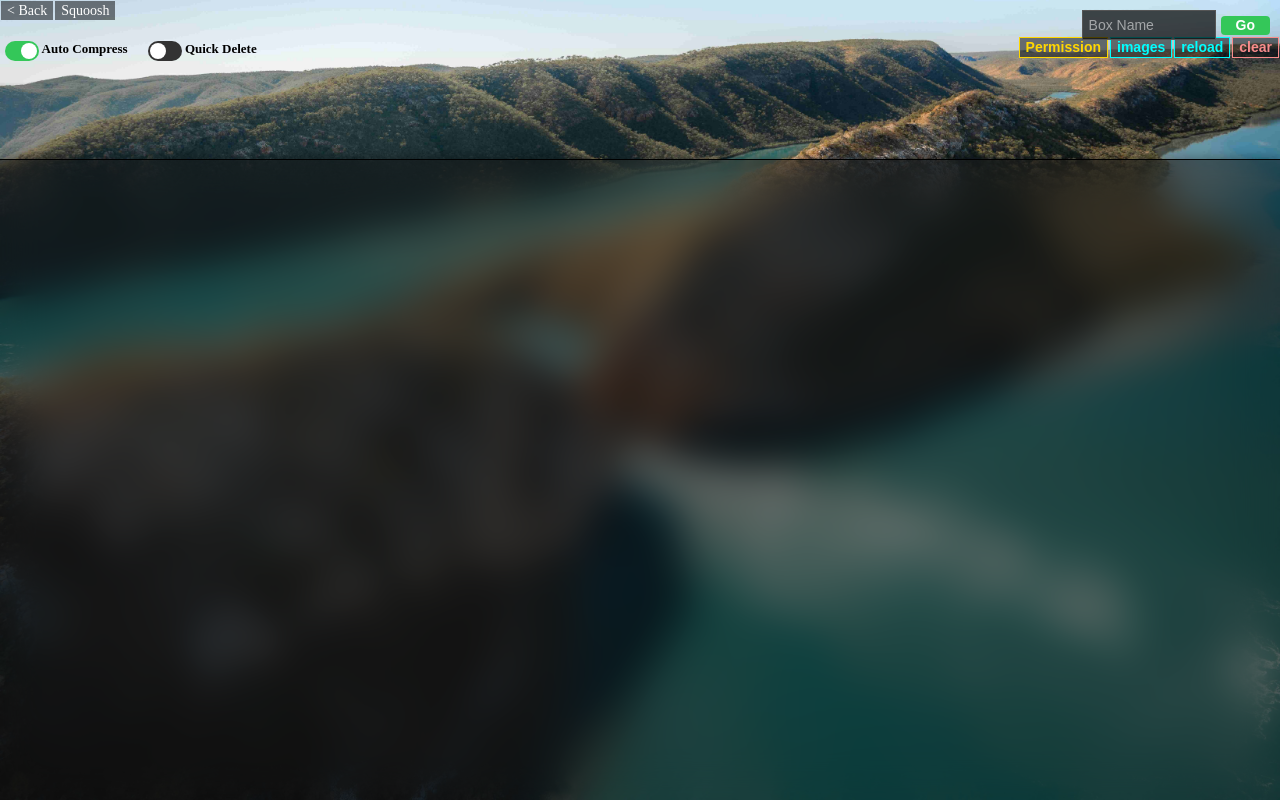
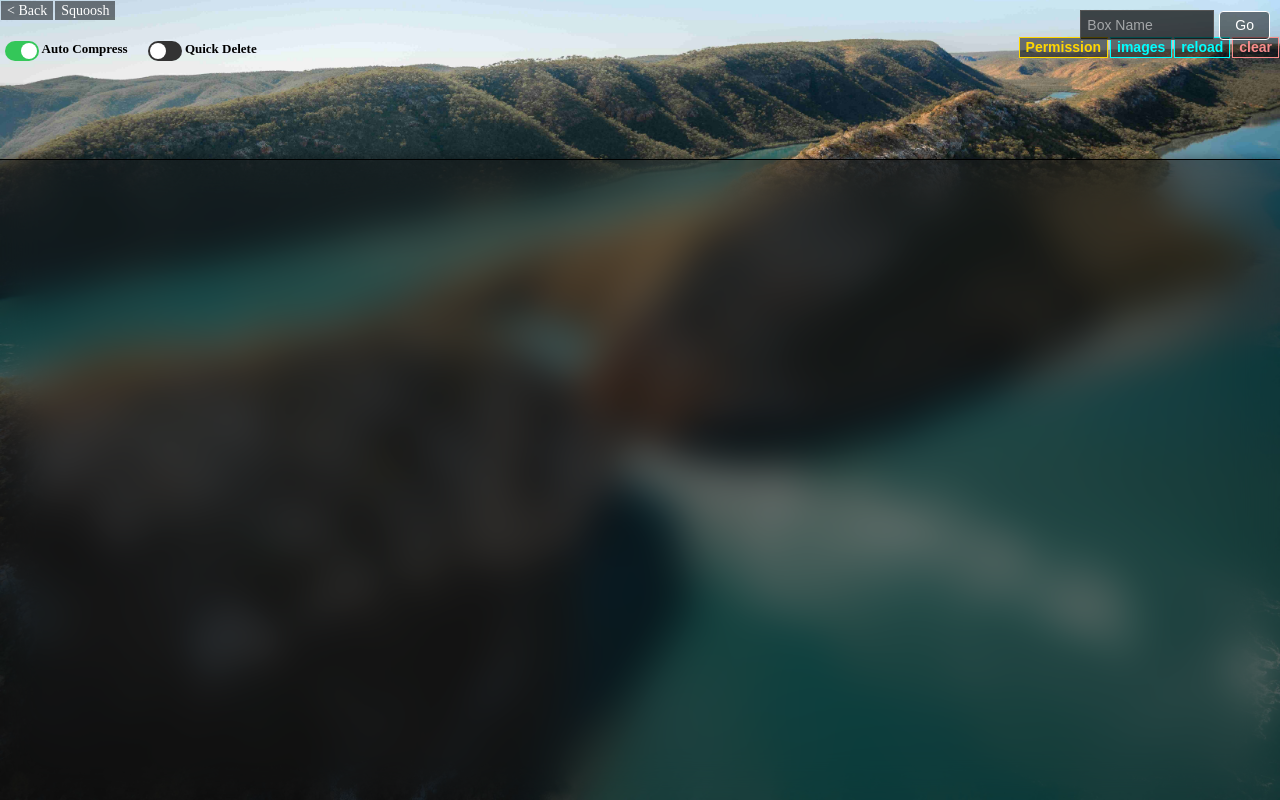
Before and after one commit to cornradio/webclipboard, a website: page allnode_version/public/t2.html in a window 1280 px wide. Drawn offline with Linux system fonts and the light colour scheme; no server answers.

```diff
--- a/allnode_version/public/t2.html
+++ b/allnode_version/public/t2.html
@@ -586,7 +586,7 @@
         <input class="btn" type="text" id="boxname" onkeydown="handleKeyDown(event)" placeholder="Box Name"
             style="float: none; margin: 0; width: 120px; background: rgba(0,0,0,0.7); border: 1px solid #555;">
         <button class="btn" onclick="refreshImageList()"
-            style="float: none; margin: 0; background-color: #34c759; color: white; border: none; font-weight: bold; border-radius: 4px; padding: 6px 15px;">Go</button>
+            style="float: none;margin: 0;/* background-color: #34c759; */color: white;/* border: none; *//* font-weight: bold; */border-radius: 4px;padding: 10px 15px;">Go</button>
     </div>
 
     <a class="btn" style="color: rgb(255, 255, 255); float: left; border: none;" href='index.html'>
```
Also changed, not shown: allnode_version/public/images/1/image-1.png (added), allnode_version/public/images/1/image.png, 2 other files.
